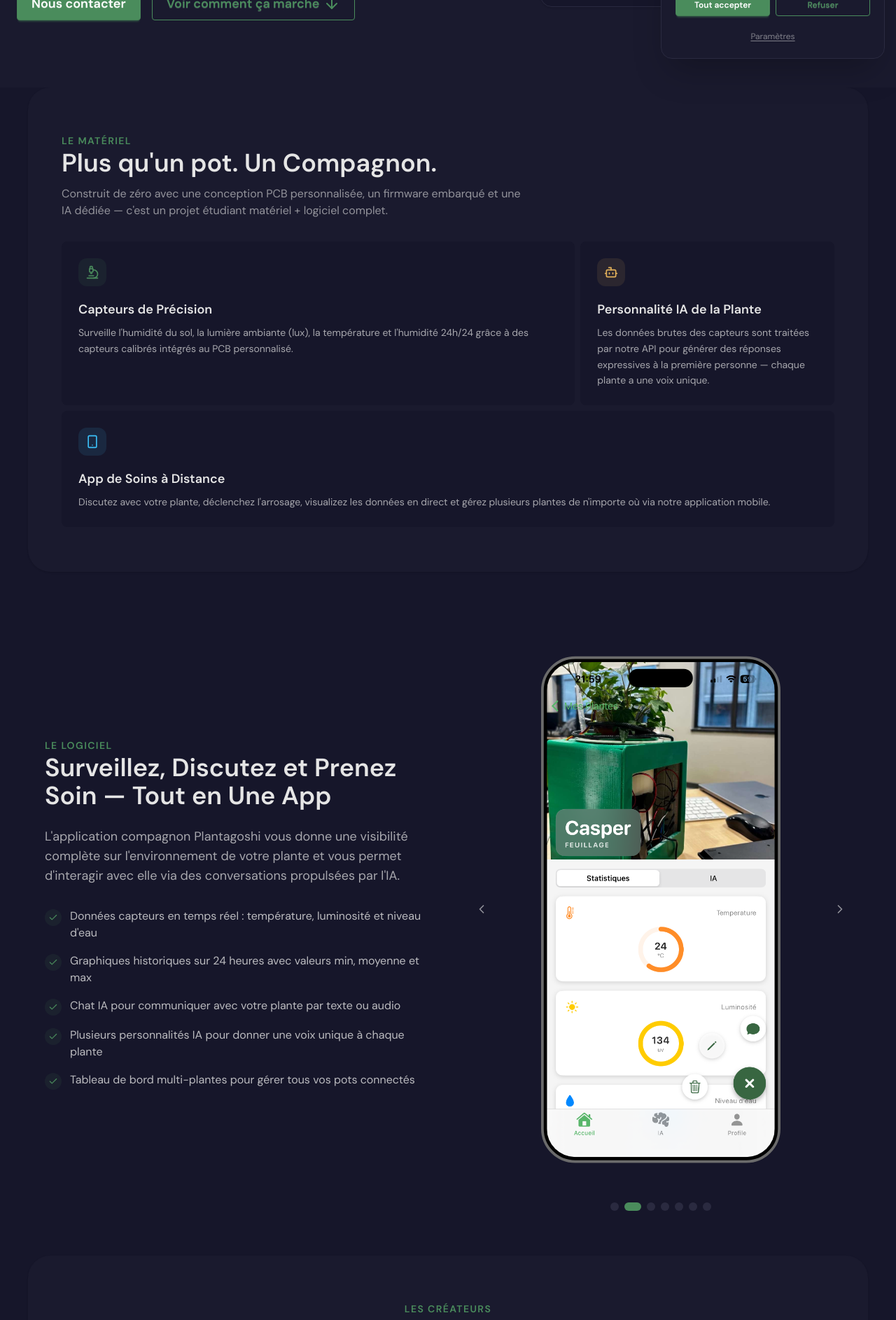
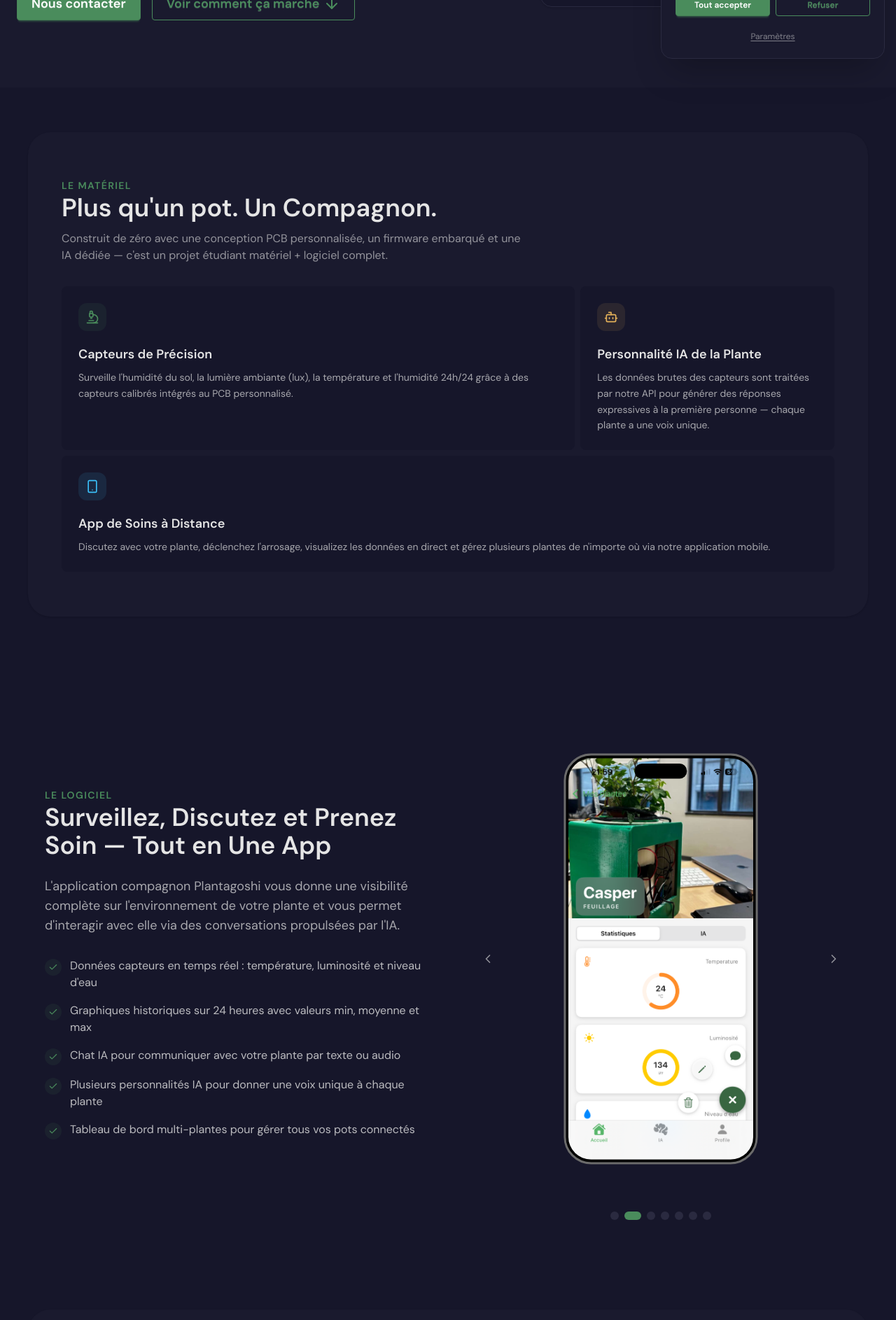
Before and after one commit to Plantagoshi/plantagoshi-landing, a Vue app: page / in a window 1280 px wide. Shown: the part 700-2586 px from the top of the page at 70% size. Built offline with nearby package versions, Linux system fonts and the light colour scheme.

Commit message:
style: fix spaces

```diff
--- a/src/components/AppShowcase.vue
+++ b/src/components/AppShowcase.vue
@@ -1,5 +1,5 @@
 <template>
-  <section id="mobileApp" class="py-16 px-6">
+  <section id="mobileApp" class="py-16 px-6 my-16">
     <div class="max-w-6xl mx-auto flex flex-col md:flex-row gap-16 items-center">
       <div class="flex-1 space-y-6">
         <span class="text-primary font-bold text-sm uppercase tracking-widest">{{ t('appShowcase.label') }}</span>
@@ -19,7 +19,7 @@
 
       <!-- App Screenshots Carousel -->
       <div class="flex-1 flex flex-col items-center">
-        <div class="flex items-center gap-3">
+        <div class="flex items-center">
           <button
             class="btn btn-circle btn-sm btn-ghost text-base-content/60 hover:text-primary"
             @click="prevSlide"
@@ -29,7 +29,7 @@
           </button>
 
           <div
-            class="mockup-phone scale-75 origin-center -my-16"
+            class="mockup-phone scale-60 origin-center -my-32"
             @touchstart="onTouchStart"
             @touchend="onTouchEnd"
           >
--- a/src/components/FeaturesSection.vue
+++ b/src/components/FeaturesSection.vue
@@ -1,5 +1,5 @@
 <template>
-  <section id="features" class="py-16 bg-base-100 rounded-4xl mx-4 md:mx-10 shadow-sm">
+  <section id="features" class="py-16 bg-base-100 rounded-4xl mx-4 my-16 md:mx-10 shadow-sm">
     <div class="max-w-6xl mx-auto px-6">
       <div class="mb-8 space-y-3">
         <span class="text-primary font-bold text-sm uppercase tracking-widest">{{ t('features.label') }}</span>
--- a/src/components/TeamSection.vue
+++ b/src/components/TeamSection.vue
@@ -1,5 +1,5 @@
 <template>
-  <section id="team" class="py-16 px-6 bg-base-100 rounded-4xl mx-4 md:mx-10 shadow-sm">
+  <section id="team" class="py-16 px-6 bg-base-100 rounded-4xl mx-4 my-16 md:mx-10 shadow-sm">
     <div class="max-w-6xl mx-auto">
       <div class="text-center mb-12">
         <span class="text-primary font-bold text-sm uppercase tracking-widest">{{ t('team.label') }}</span>
```
